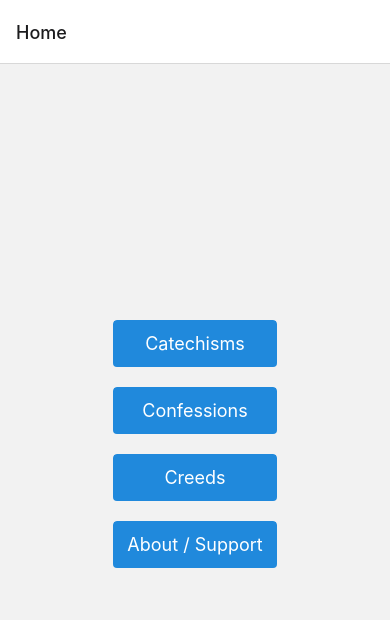
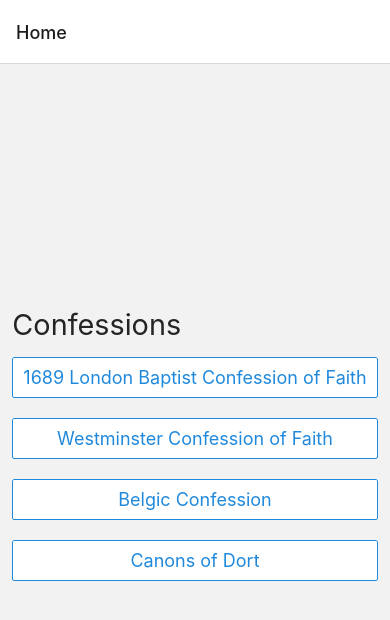
Before and after one commit to michaelcheng924/reformedappnew, a React Native app: screen /Home in a window 390 px wide. Shown: the top 620 px of the page. Built offline with nearby package versions, Linux system fonts and the light colour scheme.

Commit message:
update home page

```diff
--- a/App.tsx
+++ b/App.tsx
@@ -3,43 +3,18 @@ import { View } from "react-native";
 import { NavigationContainer } from "@react-navigation/native";
 import { SafeAreaProvider } from "react-native-safe-area-context";
 import { createNativeStackNavigator } from "@react-navigation/native-stack";
-import HomeButtons from "./components/HomeButtons";
-import Confessions from "./screens/Confessions";
+import DocumentsList from "./components/DocumentsList";
 import { useState } from "react";
-import Catechisms from "./screens/Catechisms";
-import Creeds from "./screens/Creeds";
 import { SettingsContext } from "./contexts/SettingsContext";
+import confessions from "./constants/confessions";
+import Confession from "./components/Confession";
 
 const Stack = createNativeStackNavigator();
 
 function HomeScreen({ navigation }) {
   return (
     <View style={{ flex: 1, alignItems: "center", justifyContent: "center" }}>
-      <HomeButtons navigation={navigation} />
-    </View>
-  );
-}
-
-function CatechismsScreen({ navigation }) {
-  return (
-    <View>
-      <Catechisms navigation={navigation} />
-    </View>
-  );
-}
-
-function ConfessionsScreen({ navigation }) {
-  return (
-    <View>
-      <Confessions navigation={navigation} />
-    </View>
-  );
-}
-
-function CreedsScreen({ navigation }) {
-  return (
-    <View>
-      <Creeds navigation={navigation} />
+      <DocumentsList navigation={navigation} />
     </View>
   );
 }
@@ -64,21 +39,13 @@ export default function App() {
         >
           <Stack.Navigator>
             <Stack.Screen name="Home" component={HomeScreen} />
-            <Stack.Screen
-              name="CatechismsScreen"
-              component={CatechismsScreen}
-              options={{ title: "Catechisms" }}
-            />
-            <Stack.Screen
-              name="ConfessionsScreen"
-              component={ConfessionsScreen}
-              options={{ title: "Confessions" }}
-            />
-            <Stack.Screen
-              name="CreedsScreen"
-              component={CreedsScreen}
-              options={{ title: "Creeds" }}
-            />
+            {confessions.map((item, index) => {
+              return (
+                <Stack.Screen key={index} name={item.title}>
+                  {() => <Confession confession={item} />}
+                </Stack.Screen>
+              );
+            })}
           </Stack.Navigator>
         </SettingsContext.Provider>
         <StatusBar style="auto" />
--- a/components/BackToList.tsx
+++ /dev/null
@@ -1,32 +0,0 @@
-import { Icon, Text } from "@rneui/themed";
-import { blue } from "../constants/colors";
-import { StyleSheet, TouchableOpacity } from "react-native";
-
-export default function BackToList({ setSelected, text }) {
-  return (
-    <TouchableOpacity
-      onPress={() => {
-        setSelected(null);
-      }}
-      style={styles.container}
-    >
-      <Icon name="chevron-left" color={blue} size={40} />
-      <Text
-        h4
-        h4Style={{
-          color: blue,
-        }}
-      >
-        {text}
-      </Text>
-    </TouchableOpacity>
-  );
-}
-
-const styles = StyleSheet.create({
-  container: {
-    alignItems: "center",
-    display: "flex",
-    flexDirection: "row",
-  },
-});
--- a/components/Catechism.tsx
+++ b/components/Catechism.tsx
@@ -11,13 +11,15 @@ export default function Catechism({ catechism, setSelectedCatechism }) {
   const chapterContent = catechism.content[chapter];
 
   return (
-    <ScrollView style={styles.root}>
+    // <ScrollView style={styles.root}>
+    <>
       <BackToList setSelected={setSelectedCatechism} text="Catechisms List" />
       <DocumentTitle title={catechism.title} />
       <View style={styles.bodyContainer}>
         <ReadCatechism catechism={catechism} />
       </View>
-    </ScrollView>
+    </>
+    // </ScrollView>
   );
 }
 
--- a/components/Confession.tsx
+++ b/components/Confession.tsx
@@ -1,14 +1,13 @@
 import { StyleSheet, ScrollView, View } from "react-native";
 import { Text } from "@rneui/themed";
 import { useState } from "react";
-import BackToList from "./BackToList";
 import DocumentTitle from "./DocumentTitle";
 import NavigationSlider from "./NavigationSlider";
 import ConfessionChapter from "./ConfessionChapter";
 import AllChapters from "./AllChapters";
 import ChaptersModal from "./ChaptersModal";
 
-export default function Confession({ confession, setSelectedConfession }) {
+export default function Confession({ confession }) {
   const [chapter, setChapter] = useState(0);
   const [showChapters, setShowChapters] = useState(false);
 
@@ -16,7 +15,6 @@ export default function Confession({ confession, setSelectedConfession }) {
 
   return (
     <ScrollView style={styles.root}>
-      <BackToList setSelected={setSelectedConfession} text="Confessions List" />
       <DocumentTitle title={confession.title} />
       <View style={styles.bodyContainer}>
         <AllChapters setShowChapters={setShowChapters} text="All Chapters" />
--- /dev/null
+++ b/components/DocumentsList.tsx
@@ -0,0 +1,39 @@
+import { Button, Text } from "@rneui/themed";
+import { StyleSheet, View } from "react-native";
+import confessions from "../constants/confessions";
+
+export default function DocumentsList({ navigation }) {
+  return (
+    <View>
+      <Text
+        h3
+        h3Style={{
+          marginBottom: 15,
+        }}
+      >
+        Confessions
+      </Text>
+      {confessions.map((item, index) => {
+        return (
+          <Button
+            key={index}
+            type="outline"
+            style={styles.button}
+            onPress={() => {
+              navigation.navigate(item.title);
+            }}
+          >
+            {item.title}
+          </Button>
+        );
+      })}
+    </View>
+  );
+}
+
+const styles = StyleSheet.create({
+  button: {
+    backgroundColor: "#fff",
+    marginBottom: 20,
+  },
+});
--- a/components/HomeButtons.tsx
+++ /dev/null
@@ -1,51 +0,0 @@
-import { Button } from "@rneui/themed";
-import { StyleSheet, View } from "react-native";
-
-export default function HomeButtons({ navigation }) {
-  return (
-    <View>
-      <Button
-        radius={"sm"}
-        type="solid"
-        size="lg"
-        style={styles.homeButton}
-        onPress={() => navigation.navigate("CatechismsScreen")}
-      >
-        Catechisms
-      </Button>
-      <Button
-        radius={"sm"}
-        type="solid"
-        size="lg"
-        style={styles.homeButton}
-        onPress={() => navigation.navigate("ConfessionsScreen")}
-      >
-        Confessions
-      </Button>
-      <Button
-        radius={"sm"}
-        type="solid"
-        size="lg"
-        style={styles.homeButton}
-        onPress={() => navigation.navigate("CreedsScreen")}
-      >
-        Creeds
-      </Button>
-      <Button
-        radius={"sm"}
-        type="solid"
-        size="lg"
-        style={styles.homeButton}
-        onPress={() => navigation.navigate("AboutScreen")}
-      >
-        About / Support
-      </Button>
-    </View>
-  );
-}
-
-const styles = StyleSheet.create({
-  homeButton: {
-    marginBottom: 20,
-  },
-});
--- a/package.json
+++ b/package.json
@@ -6,6 +6,7 @@
     "start": "expo start",
     "android": "expo start --android",
     "ios": "expo start --ios",
+    "ios-tunnel": "expo start --ios --tunnel",
     "web": "expo start --web"
   },
   "dependencies": {
```
Also changed, not shown: components/ReadCatechism.tsx (+113 -10 lines).
